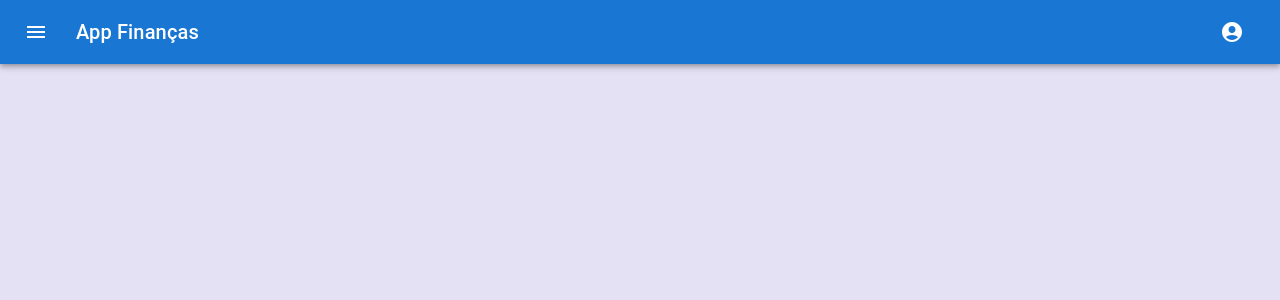
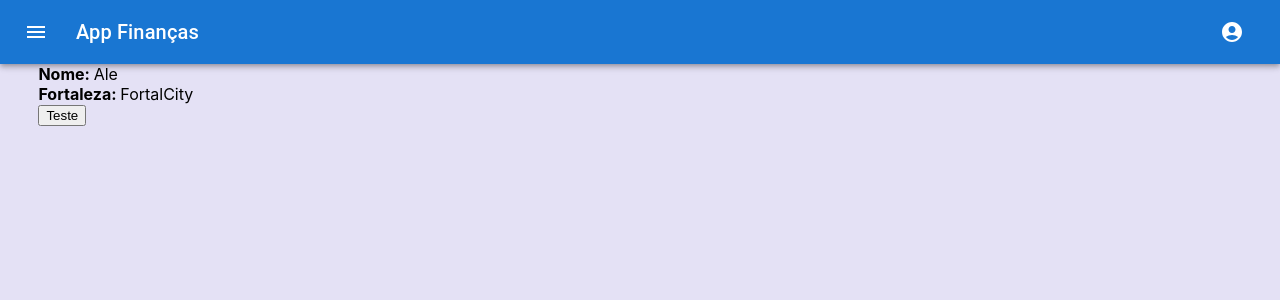
Before and after one commit to iwtrainingbr/front-14-app, a React (Create React App) app: page /exemplo in a window 1280 px wide. Before the commit this address had no page. Shown: the top 300 px of the page. Built offline with nearby package versions, Linux system fonts and the light colour scheme; what react-swipeable-views-utils would draw is missing.

Commit message:
exemplo desestruturado

```diff
--- a/src/App.js
+++ b/src/App.js
@@ -9,6 +9,7 @@ import Carrinho from "./pages/Carrinho";
 import Navbar from "./components/Navbar";
 
 import "./styles.css";
+import Example from "./pages/Example";
 
 export default function App() {
   return (
@@ -22,6 +23,7 @@ export default function App() {
           <Route path="/tutorial" element={<Tutorial/>} />
           <Route path="/recuperarsenha" element={<RecuperarSenha/>} />
           <Route path="/carrinho" element={<Carrinho/>} />
+          <Route path="/exemplo" element={<Example/>}/>
         </Routes>
       </div>
     </BrowserRouter>
--- /dev/null
+++ b/src/pages/Example/index.js
@@ -0,0 +1,58 @@
+// import Button from "@mui/material/Button";
+// import IconButton from "@mui/material/IconButton";
+
+import { Hardware } from "@mui/icons-material";
+import {Button, IconButton} from "@mui/material";
+
+import {useState} from "react";
+
+export default function Example() {
+    const dados = {
+        name: 'Ale',
+        email: 'ale@email.com',
+        address: {
+            city: 'FortalCity',
+            state: 'Ceará'
+        }
+    };
+
+    const phone = '85 999999999';
+
+    const tudo = {
+        phone: phone,
+        ...dados
+    };
+
+    const turma1 = ['Chiquim', 'Maria'];
+
+    const turma2 = ['Luiza', 'Jaqueline'];
+
+    const aulao = [...turma1, ...turma2];
+
+
+
+    console.log(aulao);
+
+    console.log(tudo);
+
+
+
+
+
+
+    const {address, name} = dados;
+
+    const teste = ({name, address, email}) => {
+        alert(`Oi ${name}, do email ${email}, de ${address.city}`);
+    }
+
+    return (
+        <div>
+            <strong>Nome: </strong> {name} <br/>
+
+            <strong>Fortaleza: </strong> {address.city} <br/>
+
+            <button onClick={() => teste(dados)}>Teste</button>
+        </div>
+    )
+}
--- a/src/pages/Login/index.js
+++ b/src/pages/Login/index.js
@@ -1,10 +1,10 @@
 import {Button, TextField, InputAdornment, IconButton} from "@mui/material";
-import {Favorite, ZoomOut, Visibility} from "@mui/icons-material";
+import {Favorite, ZoomOut, Visibility, VisibilityOff} from "@mui/icons-material";
 
 import { useState } from "react";
 
 export default function Login() {
-  const [showPassword, setShowPassword] = useState(false);
+  const [showPassword, setShowPassword] = useState("text");
 
   const handleShowPassword = () => {
     setShowPassword(!showPassword);
@@ -23,7 +23,9 @@ export default function Login() {
       label="Digite sua Senha"
       InputProps={{
         endAdornment: <InputAdornment>
-          <IconButton onClick={handleShowPassword}> <Visibility/> </IconButton>
+          <IconButton onClick={handleShowPassword}>
+            {showPassword === true ? <VisibilityOff/> : <Visibility/>}
+          </IconButton>
         </InputAdornment>
       }}
     />
```
